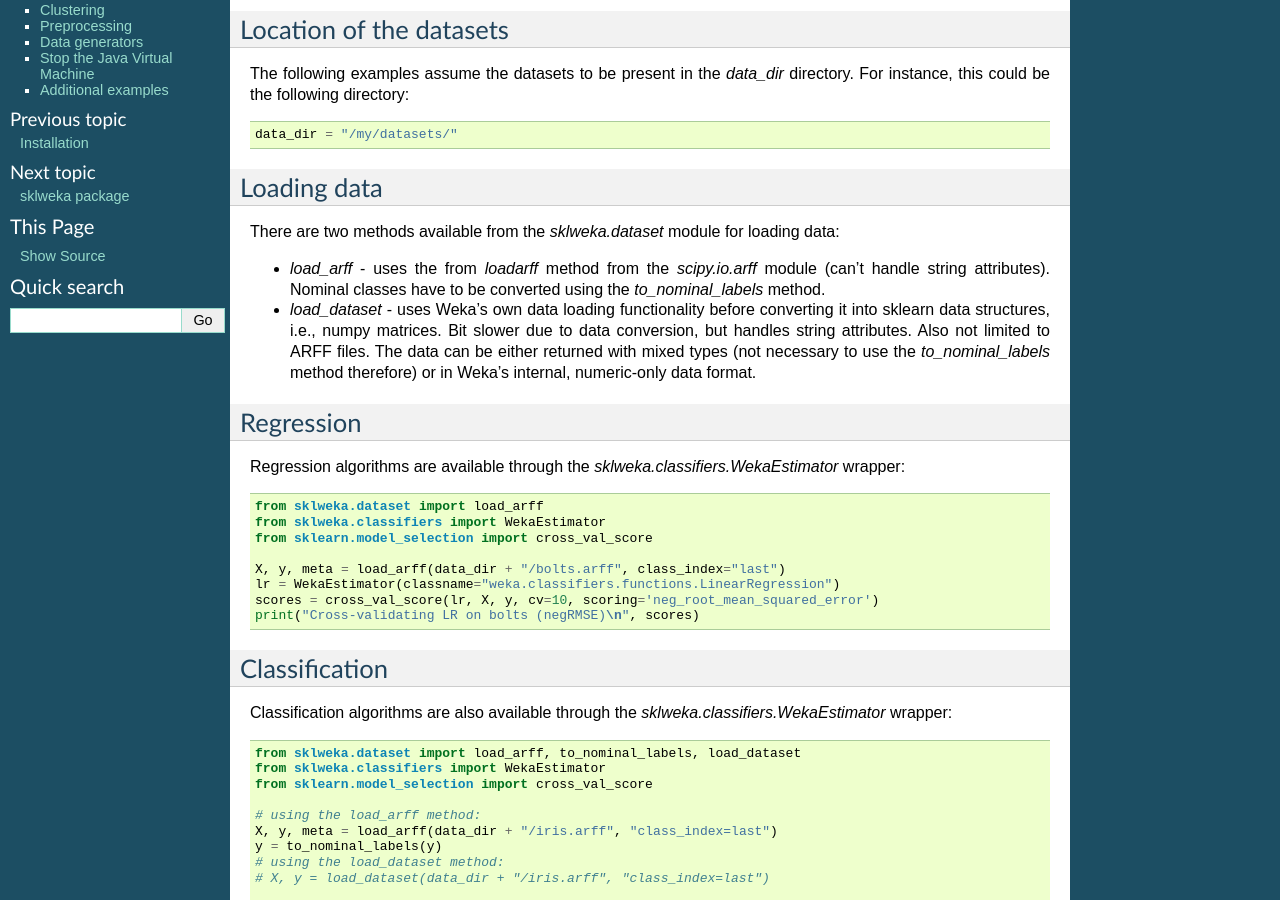
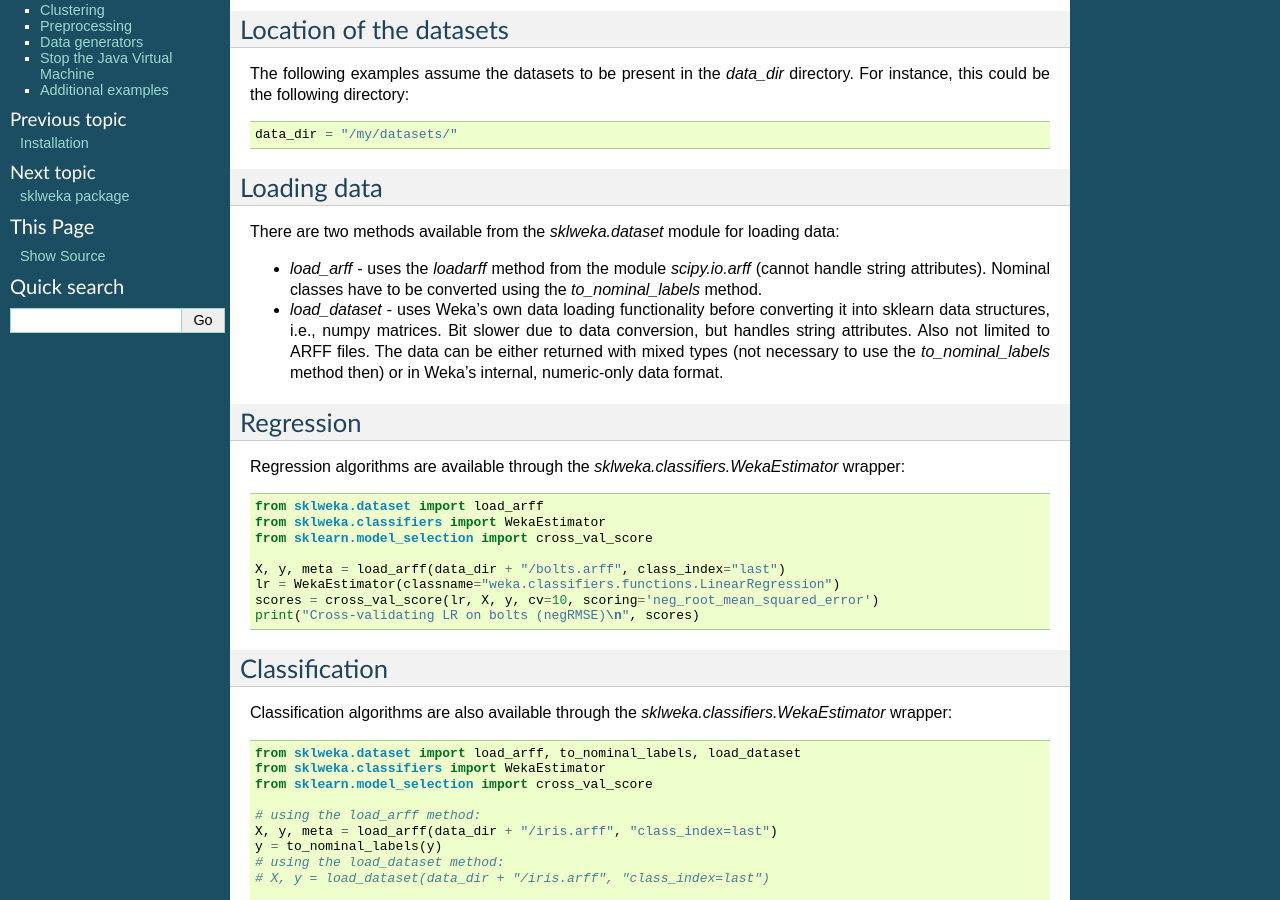
Before and after one commit to fracpete/sklearn-weka-plugin, a Sphinx documentation site: the page built from doc/source/examples.rst, in a window 1280 px wide and 900 px high, scrolled down 327 px. Built offline with Sphinx 7.4.7, drawn with Linux system fonts in a browser that asks for light colours.

Commit message:
improved language

```diff
--- a/doc/source/examples.rst
+++ b/doc/source/examples.rst
@@ -34,14 +34,14 @@ Loading data
 
 There are two methods available from the `sklweka.dataset` module for loading data:
 
-* `load_arff` - uses the from `loadarff` method from the `scipy.io.arff` module
-  (can't handle string attributes). Nominal classes have to be converted using
+* `load_arff` - uses the `loadarff` method from the module `scipy.io.arff`
+  (cannot handle string attributes). Nominal classes have to be converted using
   the `to_nominal_labels` method.
 * `load_dataset` - uses Weka's own data loading functionality before converting it
   into sklearn data structures, i.e., numpy matrices. Bit slower due to data conversion,
   but handles string attributes. Also not limited to ARFF files. The data can be
   either returned with mixed types (not necessary to use the `to_nominal_labels` method
-  therefore) or in Weka's internal, numeric-only data format.
+  then) or in Weka's internal, numeric-only data format.
 
 
 Regression
```
